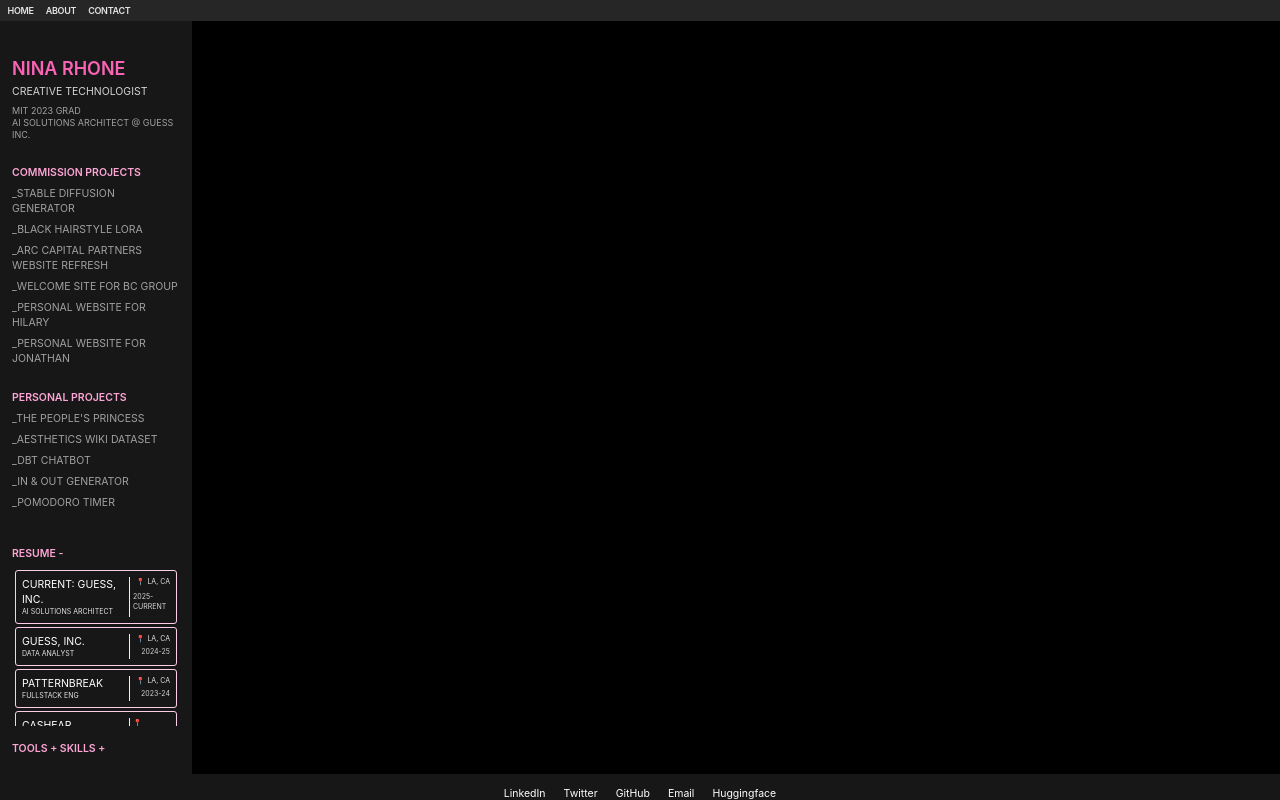
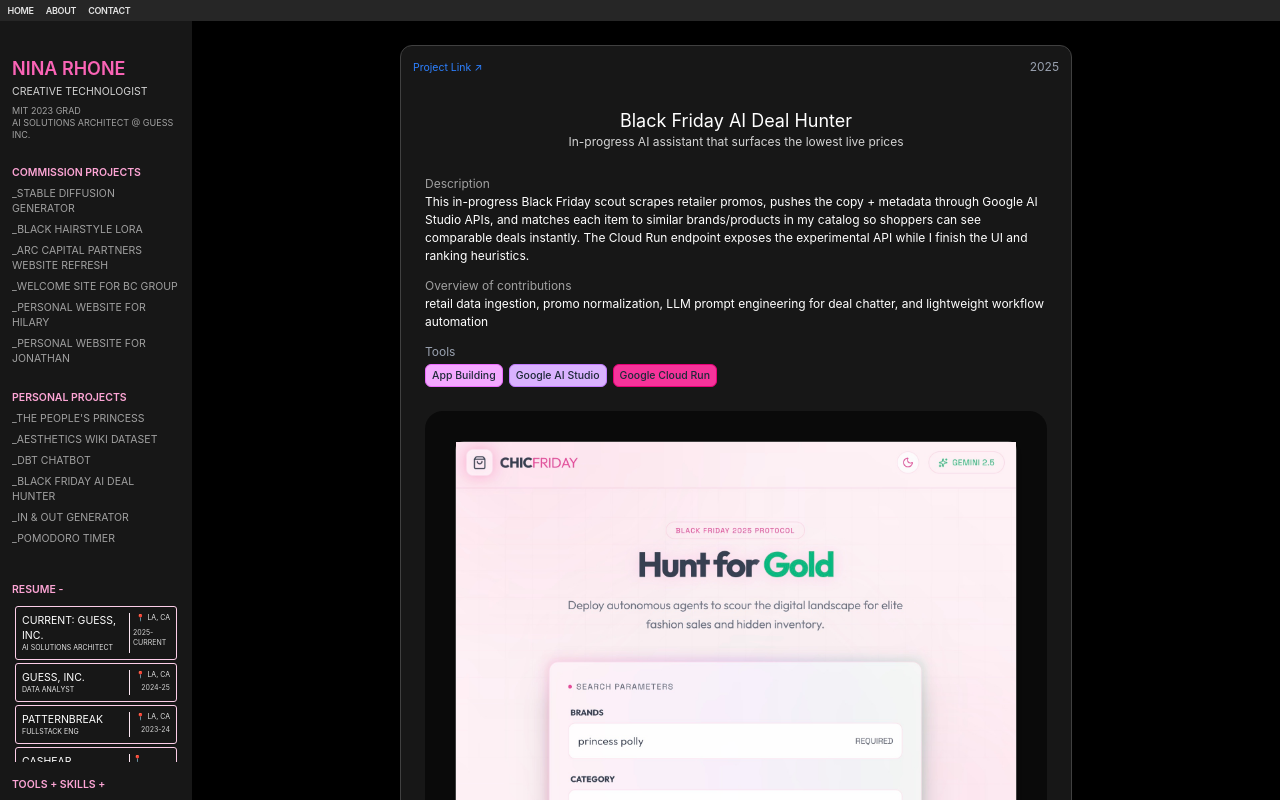
Before and after one commit to ninar12/portfolio, a Next.js app: page /black-friday-ai-deal-hunter in a window 1280 px wide. Before the commit this address had no page. Shown: the top 800 px of the page. Built offline with nearby package versions, Linux system fonts and the light colour scheme.

Commit message:
black friday

```diff
--- /dev/null
+++ b/app/black-friday-ai-deal-hunter/page.tsx
@@ -0,0 +1,21 @@
+import ProjectCard from "../components/Card"
+
+export default function BlackFridayAIDealHunter() {
+  return (
+    <ProjectCard
+      title="Black Friday AI Deal Hunter"
+      subtitle="In-progress AI assistant that surfaces the lowest live prices"
+      link="https://black-friday-ai-deal-hunter-820272415386.us-west1.run.app/"
+      description="This in-progress Black Friday scout scrapes retailer promos, pushes the copy + metadata through Google AI Studio APIs, and matches each item to similar brands/products in my catalog so shoppers can see comparable deals instantly. The Cloud Run endpoint exposes the experimental API while I finish the UI and ranking heuristics."
+      techStack={[
+        { type: "skill", name: "App Building" },
+        { type: "tool", name: "Google AI Studio" },
+        { type: "hosting", name: "Google Cloud Run" },
+      ]}
+      year="2025"
+      skills="retail data ingestion, promo normalization, LLM prompt engineering for deal chatter, and lightweight workflow automation"
+      image="blackfriday.jpeg"
+      githubLink=""
+    />
+  )
+}
--- a/app/layout.tsx
+++ b/app/layout.tsx
@@ -21,21 +21,20 @@
     name: "ARC CAPITAL PARTNERS WEBSITE REFRESH",
     link: "/arc-capital-partners",
   },
+
   { name: "WELCOME SITE FOR BC GROUP", link: "/bc" },
   { name: "PERSONAL WEBSITE FOR HILARY", link: "/hilary" },
   { name: "PERSONAL WEBSITE FOR JONATHAN", link: "/jonathan" },
 ]
 
 const personal = [
-  {
-    name: "THE PEOPLE'S PRINCESS",
-    link: "/the-peoples-princess",
-  },
+  { name: "THE PEOPLE'S PRINCESS", link: "/the-peoples-princess" },
   {
     name: "AESTHETICS WIKI DATASET",
     link: "/aesthetics-wiki",
   },
   { name: "DBT CHATBOT", link: "/dbt-chatbot" },
+  { name: "BLACK FRIDAY AI DEAL HUNTER", link: "/black-friday-ai-deal-hunter" },
   { name: "IN & OUT GENERATOR", link: "/in-out" },
   { name: "POMODORO TIMER", link: "/pomodoro" },
 ]
--- a/app/page.tsx
+++ b/app/page.tsx
@@ -125,7 +125,7 @@
             <div className="bg-neutral-900/30 rounded-xl border border-pink-500/10 hover:border-pink-500/30 transition-all p-4 h-full">
               <div className="overflow-hidden rounded-lg">
                 <PixelatedImage
-                  src="/princess-diana.jpeg"
+                  src="/peoples-princess.png"
                   alt="The People's Princess"
                   className="w-full h-auto object-contain hover:scale-105 transition-transform duration-300"
                 />
@@ -139,13 +139,27 @@
             <div className="bg-neutral-900/30 rounded-xl border border-pink-500/10 hover:border-pink-500/30 transition-all p-4 h-full">
               <div className="overflow-hidden rounded-lg">
                 <PixelatedImage
-                  src="/dreamcore.jpeg"
+                  src="/aesthetics-wiki.png"
                   alt="Aesthetics Wiki Dataset"
                   className="w-full h-auto object-contain hover:scale-105 transition-transform duration-300"
                 />
               </div>
               <p className="text-pink-300 text-center mt-4 group-hover:text-pink-400 transition-colors">
                 Aesthetics Wiki Dataset
+              </p>
+            </div>
+          </Link>
+          <Link href="/black-friday-ai-deal-hunter" className="group">
+            <div className="bg-neutral-900/30 rounded-xl border border-pink-500/10 hover:border-pink-500/30 transition-all p-4 h-full">
+              <div className="overflow-hidden rounded-lg">
+                <PixelatedImage
+                  src="/blackfriday.jpeg"
+                  alt="Black Friday AI Deal Hunter"
+                  className="w-full h-auto object-contain hover:scale-105 transition-transform duration-300"
+                />
+              </div>
+              <p className="text-pink-300 text-center mt-4 group-hover:text-pink-400 transition-colors">
+                Black Friday AI Deal Hunter
               </p>
             </div>
           </Link>
```
Also changed, not shown: public/blackfriday.jpeg (added).
